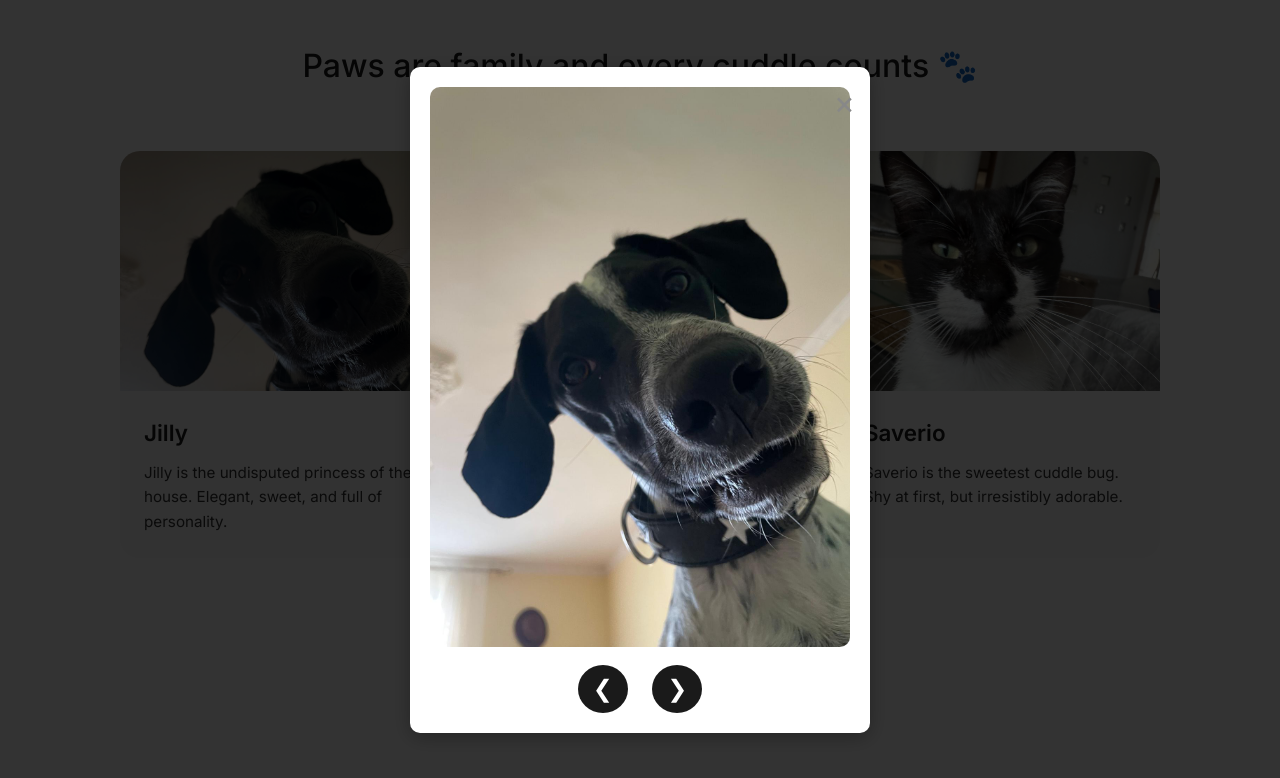
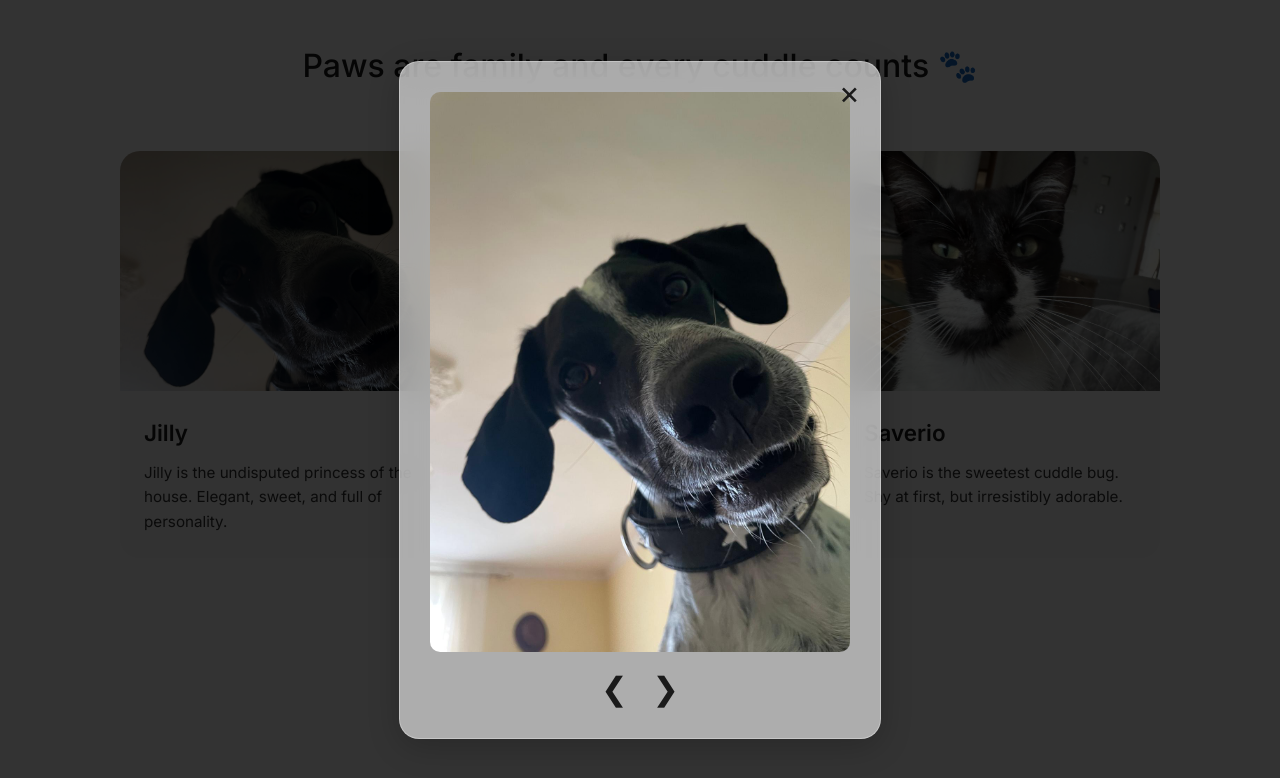
Before and after one commit to sommag/petfamily, a plain HTML site: page index.html in a window 1280 px wide. Both pictures are taken after a click on the element 280 px from the left and 354 px from the top of the page. Drawn offline with Linux system fonts and the light colour scheme.

```diff
--- a/style.css
+++ b/style.css
@@ -67,16 +67,22 @@
   justify-content: center;
   align-items: center;
 }
+
 .modal-content {
   position: relative;
-  background-color: #ffffff;
-  padding: 20px;
+  backdrop-filter: blur(16px) saturate(180%);
+  -webkit-backdrop-filter: blur(16px) saturate(180%);
+  background-color: rgba(255, 255, 255, 0.6);
+  border-radius: 20px;
+  padding: 30px;
   max-width: 90%;
   max-height: 90%;
-  box-shadow: 0 4px 20px rgba(0, 0, 0, 0.3);
-  border-radius: 10px;
+  box-shadow: 0 8px 32px rgba(0, 0, 0, 0.2);
+  border: 1px solid rgba(255, 255, 255, 0.3);
   text-align: center;
+  animation: fadeIn 0.3s ease-in-out;
 }
+
 .modal-content img {
   max-width: 100%;
   max-height: 70vh;
@@ -85,25 +91,48 @@
 .modal-controls {
   margin-top: 10px;
 }
+
 .modal-controls button {
-  background: #1a1a1a;
-  color: #fff;
+  background: none;
   border: none;
-  padding: 10px 15px;
-  margin: 0 10px;
-  font-size: 1.5rem;
-  border-radius: 50%;
+  color: #1a1a1a;
+  font-size: 2rem;
   cursor: pointer;
+  transition: transform 0.2s ease, color 0.2s ease;
+  padding: 0 10px;
 }
+
+.modal-controls button:hover {
+  transform: scale(1.2);
+  color: #000;
+}
+
+
 .close {
   position: absolute;
+  top: 10px;
   right: 15px;
-  top: 10px;
   font-size: 2rem;
-  color: #888;
+  color: #1a1a1a;
   cursor: pointer;
-  transition: color 0.3s ease;
+  transition: transform 0.2s ease, color 0.2s ease;
+  padding: 5px;
+  line-height: 1;
 }
+
 .close:hover {
+  transform: scale(1.3) rotate(90deg);
   color: #000;
 }
+
+
+@keyframes fadeIn {
+  from {
+    opacity: 0;
+    transform: scale(0.96);
+  }
+  to {
+    opacity: 1;
+    transform: scale(1);
+  }
+}
```
Also changed, not shown: index.html (line endings or trailing spaces).
